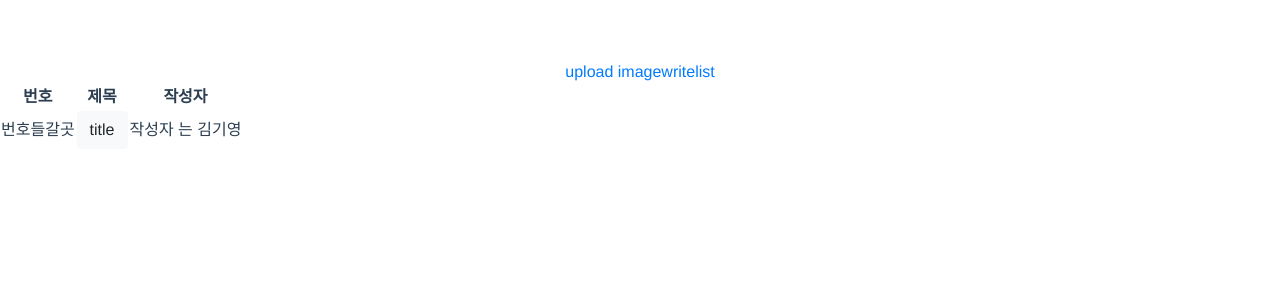
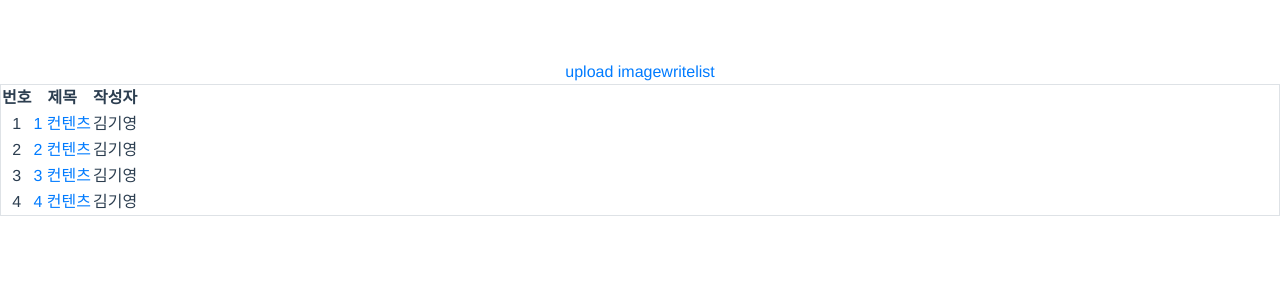
Before and after one commit to EroUKY/umjisinb, a Vue app: page /list in a window 1280 px wide. Shown: the top 300 px of the page. Built offline with nearby package versions, Linux system fonts and the light colour scheme.

Commit message:
레이아웃 가이드

```diff
--- a/package.json
+++ b/package.json
@@ -32,7 +32,9 @@
   },
   "eslintConfig": {
     "root": true,
-    "rules": {"no-console": "off"},
+    "rules": {
+      "no-console": "off"
+    },
     "env": {
       "node": true
     },
--- a/src/components/board/index.vue
+++ b/src/components/board/index.vue
@@ -5,7 +5,7 @@
 <!--            <input type="text" placeholder="title" v-model="title" />-->
 <!--            <input type="text" placeholder="author" v-model="author" />-->
 <!--            <button>submit</button>-->
-            <table class="table-responsive">
+            <table class="table-responsive border">
                 <thead>
                     <tr>
                         <th>번호</th>
@@ -14,23 +14,46 @@
                     </tr>
                 </thead>
                 <tbody>
-                    <tr>
-                        <td>번호들갈곳</td>
-                        <td><router-link to="/showboard" class="btn btn-light">title</router-link></td>
-                        <td>작성자 는 김기영</td>
+                    <tr v-for="content in list" v-bind:key="content.no">
+                        <td>{{content.no}}</td>
+                        <td>
+                            <router-link :to="`/showBoard/${content.no}`">
+                                {{content.title}}
+                            </router-link>
+                        </td>
+                        <td>{{content.author}}</td>
                     </tr>
                 </tbody>
             </table>
         </div>
     </div>
 </template>
-
 <script>
 export default {
     name: "index",
     data: () => ({
-        // title: 'UMJI',
-        // author: 'KIM'
+        list: [
+            {
+                no: 1,
+                title: '1 컨텐츠',
+                author: '김기영'
+            },
+            {
+                no: 2,
+                title: '2 컨텐츠',
+                author: '김기영'
+            },
+            {
+                no: 3,
+                title: '3 컨텐츠',
+                author: '김기영'
+            },
+            {
+                no: 4,
+                title: '4 컨텐츠',
+                author: '김기영'
+            }
+        ]
     })
 }
 </script>
--- a/src/components/user/login.vue
+++ b/src/components/user/login.vue
@@ -10,7 +10,7 @@
             <div>
                 <input type="password" id="userPw" name="userPw" class="form-control col-6" placeholder="password입력"/>
             </div>
-            <button type="submit"  class="btn btn-success mt-3" >log In</button>
+            <button type="button" class="btn btn-success mt-3" v-on:click="login">log In</button>
         </form>
         <button class="btn btn-warning mt-3" ><router-link to="/newAccount">New Account</router-link></button>
     </div>
@@ -28,6 +28,7 @@
     methods: {
         async login (){
             try {
+                console.log(this.$store)
                 await this.$store.dispatch('logIn',{
                     userId: this.userId,
                     userPw: this.userPw
@@ -38,7 +39,6 @@
             }
         }
     }
-
 }
 </script>
 
--- a/src/main.js
+++ b/src/main.js
@@ -1,4 +1,5 @@
 import Vue from 'vue'
+import Vuex from 'vuex'
 import App from './App.vue'
 import 'bootstrap/dist/js/bootstrap.js'
 import 'bootstrap/dist/css/bootstrap.css'
@@ -6,6 +7,7 @@ import 'bootstrap-vue/dist/bootstrap-vue.css'
 import router from './router/index'
 
 Vue.config.productionTip = false
+Vue.use(Vuex)
 
 const SideBar = () => import('@/components/common/sidebar')
 Vue.component('SideBar',SideBar)
--- a/src/router/index.js
+++ b/src/router/index.js
@@ -37,8 +37,8 @@ export default new Router({
             component: () => import('@/components/user/create')
         },
         {
-            path: '/showboard',
-            name: 'showboard',
+            path: '/showBoard',
+            name: 'showBoard',
             component: () => import('@/components/board/showboard')
         },
         {
```
Lines whose indentation alone changed are shown as unchanged.
